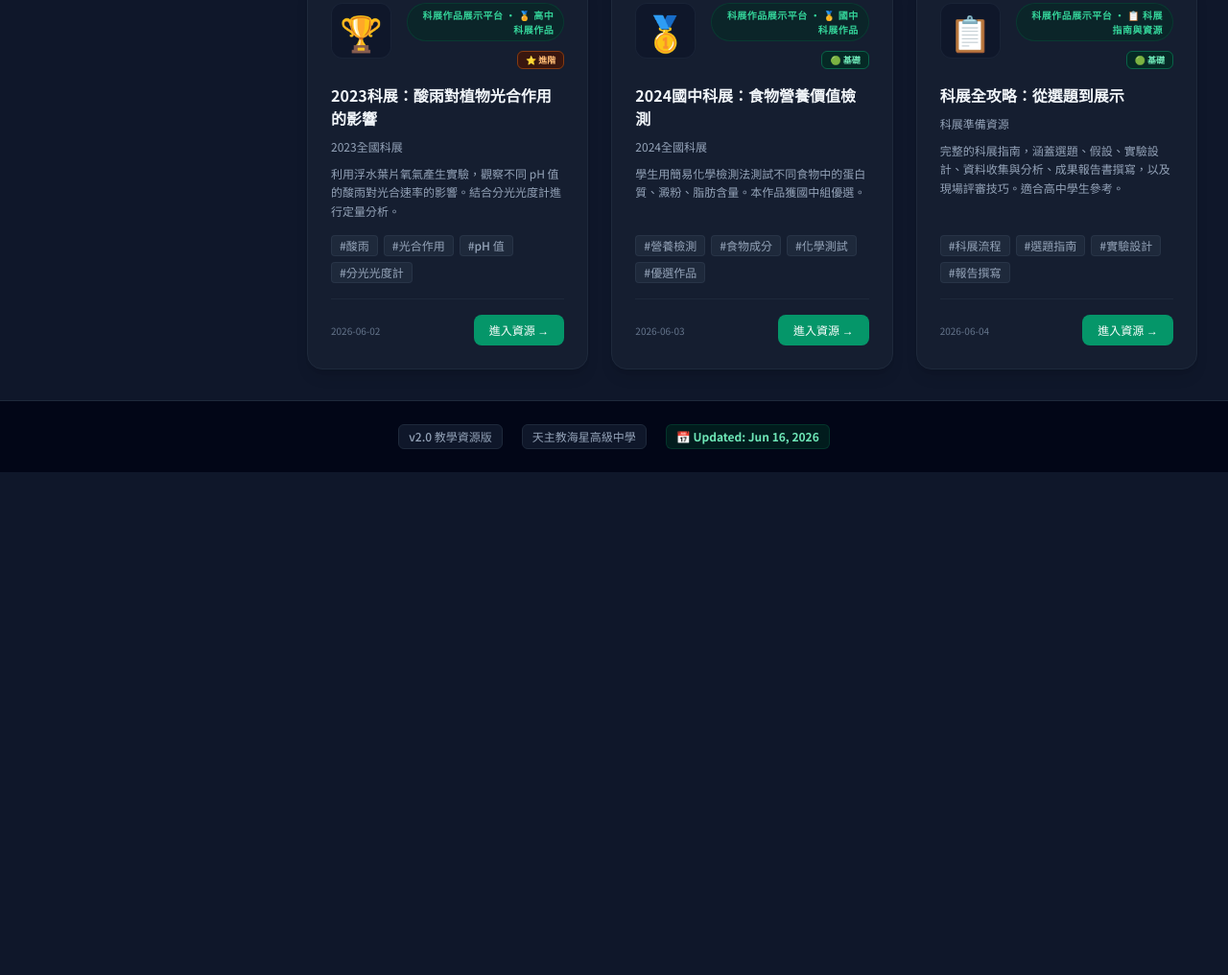
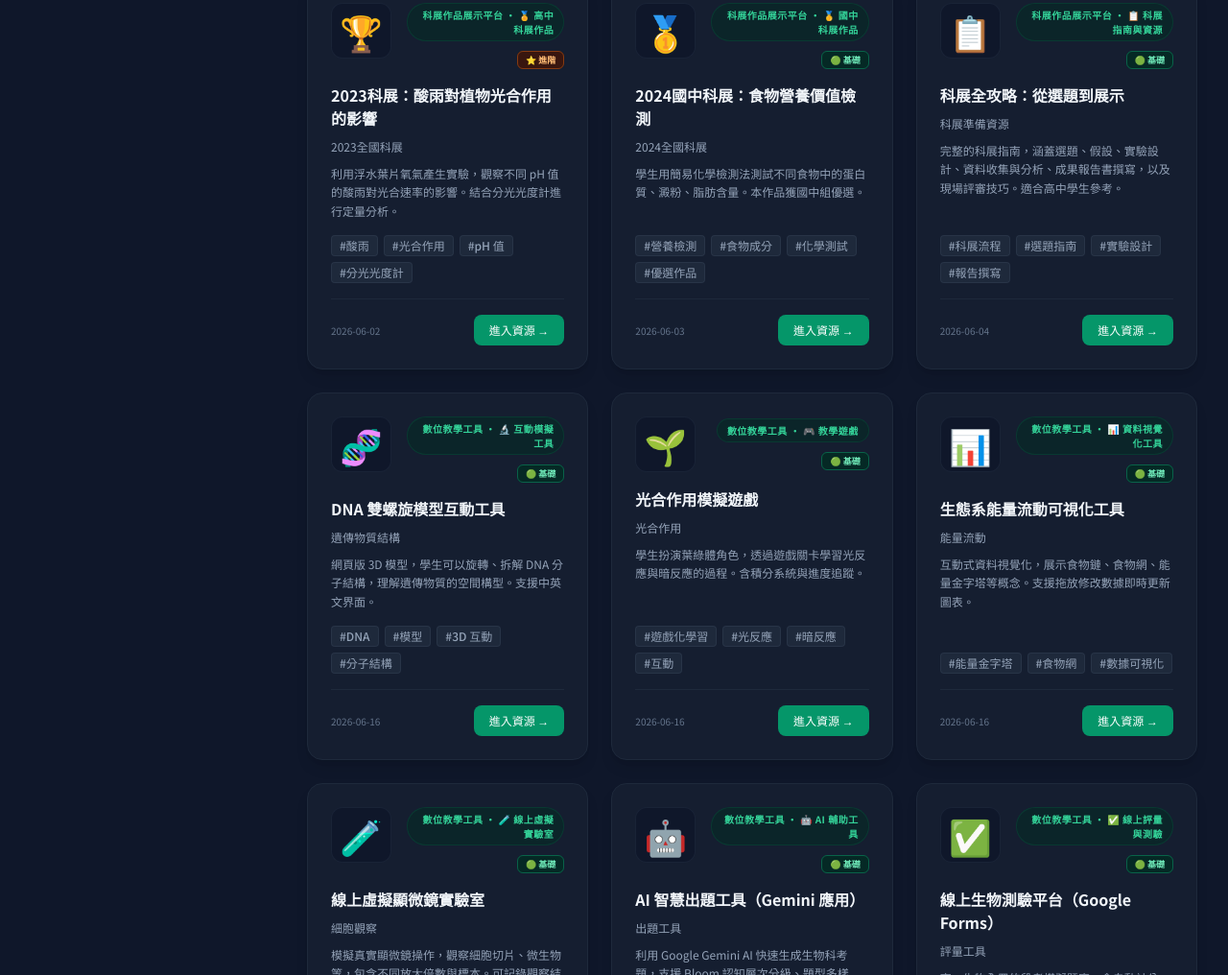
Before and after one commit to yehtm-tech/biology-teaching-hub, a plain HTML site: page index.html in a window 1280 px wide. Shown: the part 1784-2800 px from the top of the page at 96% size. Before the commit the page ends 2276 px from the top, so only its background shows below. Drawn offline with nearby package versions, Linux system fonts and the light colour scheme.

Commit message:
Add files via upload

```diff
--- a/index.html
+++ b/index.html
@@ -337,6 +337,18 @@
         { "id": "senior-exhibition", "name": "🏅 高中科展作品" },
         { "id": "exhibition-guide", "name": "📋 科展指南與資源" }
       ]
+    },
+    {
+      "id": "digital-tools",
+      "name": "💻 數位教學工具",
+      "subcategories": [
+        { "id": "simulation", "name": "🔬 互動模擬工具" },
+        { "id": "game", "name": "🎮 教學遊戲" },
+        { "id": "visualization", "name": "📊 資料視覺化工具" },
+        { "id": "online-lab", "name": "🧪 線上虛擬實驗室" },
+        { "id": "ai-tool", "name": "🤖 AI 輔助工具" },
+        { "id": "assessment", "name": "✅ 線上評量與測驗" }
+      ]
     }
   ],
   "resources": [
@@ -534,6 +546,84 @@
       "chapter": "科展準備資源",
       "tags": ["科展流程", "選題指南", "實驗設計", "報告撰寫"],
       "dateAdded": "2026-06-04"
+    },
+    {
+      "id": "dna-model-simulator",
+      "title": "DNA 雙螺旋模型互動工具",
+      "description": "網頁版 3D 模型，學生可以旋轉、拆解 DNA 分子結構，理解遺傳物質的空間構型。支援中英文界面。",
+      "largeCategory": "digital-tools",
+      "subCategory": "simulation",
+      "difficulty": "basic",
+      "url": "https://phet.colorado.edu/sims/html/dna-structure/latest/dna-structure_all.html",
+      "icon": "🧬",
+      "chapter": "遺傳物質結構",
+      "tags": ["DNA", "模型", "3D 互動", "分子結構"],
+      "dateAdded": "2026-06-16"
+    },
+    {
+      "id": "photosynthesis-game",
+      "title": "光合作用模擬遊戲",
+      "description": "學生扮演葉綠體角色，透過遊戲關卡學習光反應與暗反應的過程。含積分系統與進度追蹤。",
+      "largeCategory": "digital-tools",
+      "subCategory": "game",
+      "difficulty": "basic",
+      "url": "https://www.edumedia-sciences.com/en/media/385-photosynthesis",
+      "icon": "🌱",
+      "chapter": "光合作用",
+      "tags": ["遊戲化學習", "光反應", "暗反應", "互動"],
+      "dateAdded": "2026-06-16"
+    },
+    {
+      "id": "ecosystem-energy-viz",
+      "title": "生態系能量流動可視化工具",
+      "description": "互動式資料視覺化，展示食物鏈、食物網、能量金字塔等概念。支援拖放修改數據即時更新圖表。",
+      "largeCategory": "digital-tools",
+      "subCategory": "visualization",
+      "difficulty": "basic",
+      "url": "apps/ecosystem-energy/index.html",
+      "icon": "📊",
+      "chapter": "能量流動",
+      "tags": ["能量金字塔", "食物網", "數據可視化"],
+      "dateAdded": "2026-06-16"
+    },
+    {
+      "id": "virtual-microscopy-lab",
+      "title": "線上虛擬顯微鏡實驗室",
+      "description": "模擬真實顯微鏡操作，觀察細胞切片、微生物等，包含不同放大倍數與標本。可記錄觀察結果。",
+      "largeCategory": "digital-tools",
+      "subCategory": "online-lab",
+      "difficulty": "basic",
+      "url": "https://www.mhhe.com/biosci/genbio/virtual_labs/index.html",
+      "icon": "🧪",
+      "chapter": "細胞觀察",
+      "tags": ["虛擬實驗", "顯微鏡", "細胞切片", "操作訓練"],
+      "dateAdded": "2026-06-16"
+    },
+    {
+      "id": "ai-quiz-generator",
+      "title": "AI 智慧出題工具（Gemini 應用）",
+      "description": "利用 Google Gemini AI 快速生成生物科考題，支援 Bloom 認知層次分級、題型多樣化、自動評分。",
+      "largeCategory": "digital-tools",
+      "subCategory": "ai-tool",
+      "difficulty": "basic",
+      "url": "https://gemini.google.com",
+      "icon": "🤖",
+      "chapter": "出題工具",
+      "tags": ["Gemini", "AI 應用", "自動出題", "題庫生成"],
+      "dateAdded": "2026-06-16"
+    },
+    {
+      "id": "biology-online-quiz",
+      "title": "線上生物測驗平台（Google Forms）",
+      "description": "高一生物全冊的段考模擬題庫，含自動計分、成績統計、錯誤分析。支援課堂即時測驗與課後複習。",
+      "largeCategory": "digital-tools",
+      "subCategory": "assessment",
+      "difficulty": "basic",
+      "url": "https://docs.google.com/forms/d/e/example",
+      "icon": "✅",
+      "chapter": "評量工具",
+      "tags": ["線上測驗", "Google Forms", "自動評分", "成績統計"],
+      "dateAdded": "2026-06-16"
     }
   ]
 };
```
